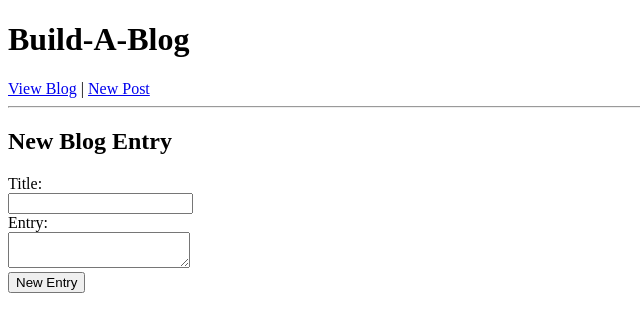
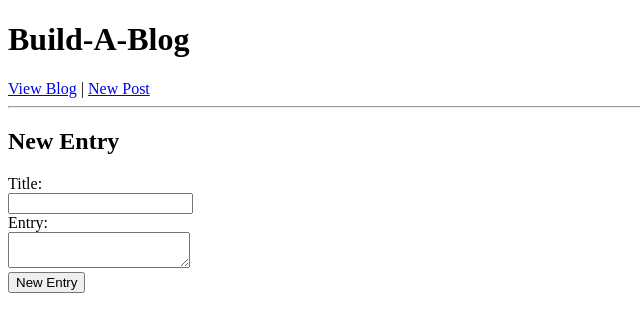
Before and after one commit to cat3696/blogz, a Flask app: page /newpost in a window 1280 px wide. Shown: the top 332 px of the page, without its empty margins (0-640 px from the left). Run offline with Flask 2, Linux system fonts and the light colour scheme.

Commit message:
modified formatting

```diff
--- a/templates/blog.html
+++ b/templates/blog.html
@@ -2,7 +2,7 @@
 
 {% block content %}
 
-    <h2>Blog Entries</h2>
+    <h2>Entries</h2>
 
     {% if blogs|length == 0 %}
     <p>404 Blog not found.</p>
--- a/templates/new_post.html
+++ b/templates/new_post.html
@@ -2,7 +2,7 @@
 
 {% block content %}
 
-    <h2>New Blog Entry</h2>
+    <h2>New Entry</h2>
     <form method='POST' action="/newpost">
         <label for='title'>
             Title: <br>
```
